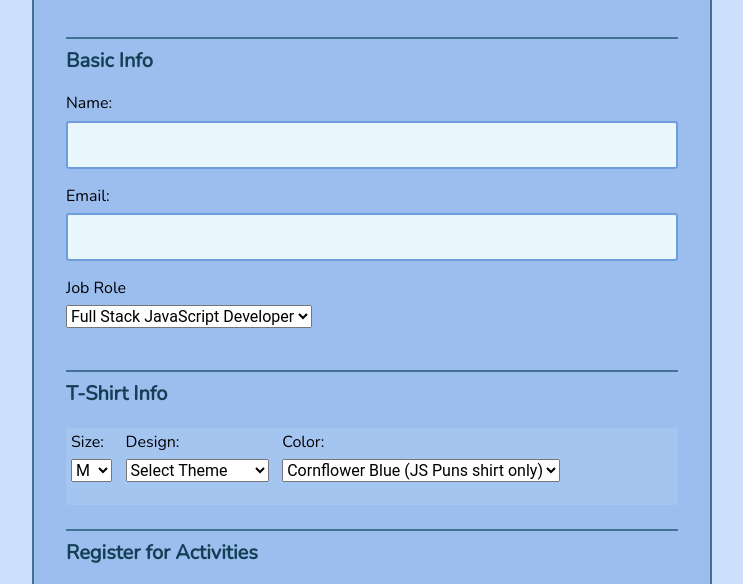
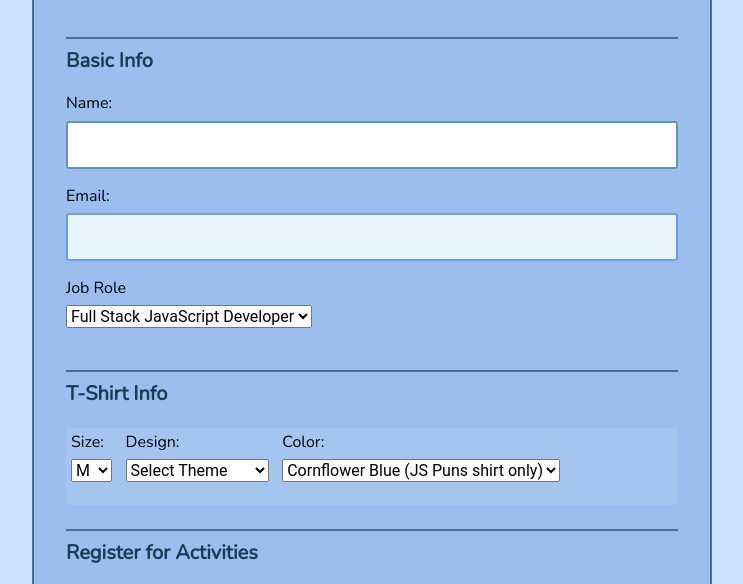
Before and after one commit to WebDevBrum/TechDegree-Project-3, a plain HTML site: page index.html in a window 1280 px wide. Shown: the part 182-766 px from the top of the page, without its empty margins (268-1011 px from the left). Drawn offline with nearby package versions, Linux system fonts and the light colour scheme.

Commit message:
script js file added

```diff
--- a/index.html
+++ b/index.html
@@ -35,6 +35,7 @@
           <option value="student">Student</option>
           <option value="other">Other</option>
         </select>
+        <input type="text" id="other-title" name="job_role" placeholder="Your Job Role">
       </fieldset>
 
       <fieldset class="shirt">
--- a/js/script.js
+++ b/js/script.js
@@ -0,0 +1,9 @@
+const NAME_FIELD = document.getElementById("name");
+NAME_FIELD.focus(); // sets focus on the first text field
+
+const OTHER_JOB = document.getElementById("other-title");
+OTHER_JOB.type = 'hidden'; //makes Other job role entry hidden
+
+const JOB_ROLE = document.getElementById("title");
+
+JOB_ROLE.addEventListener
```
